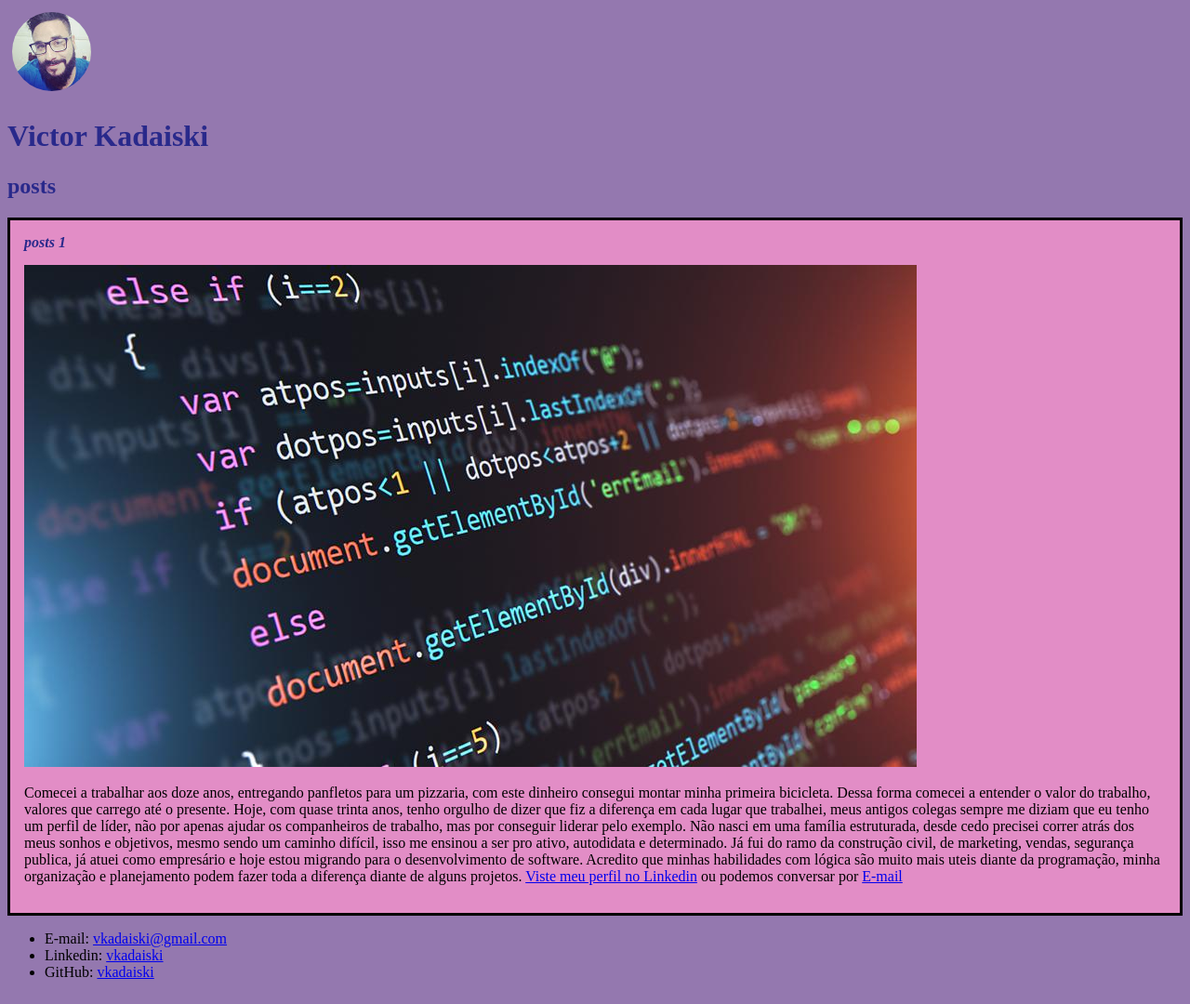
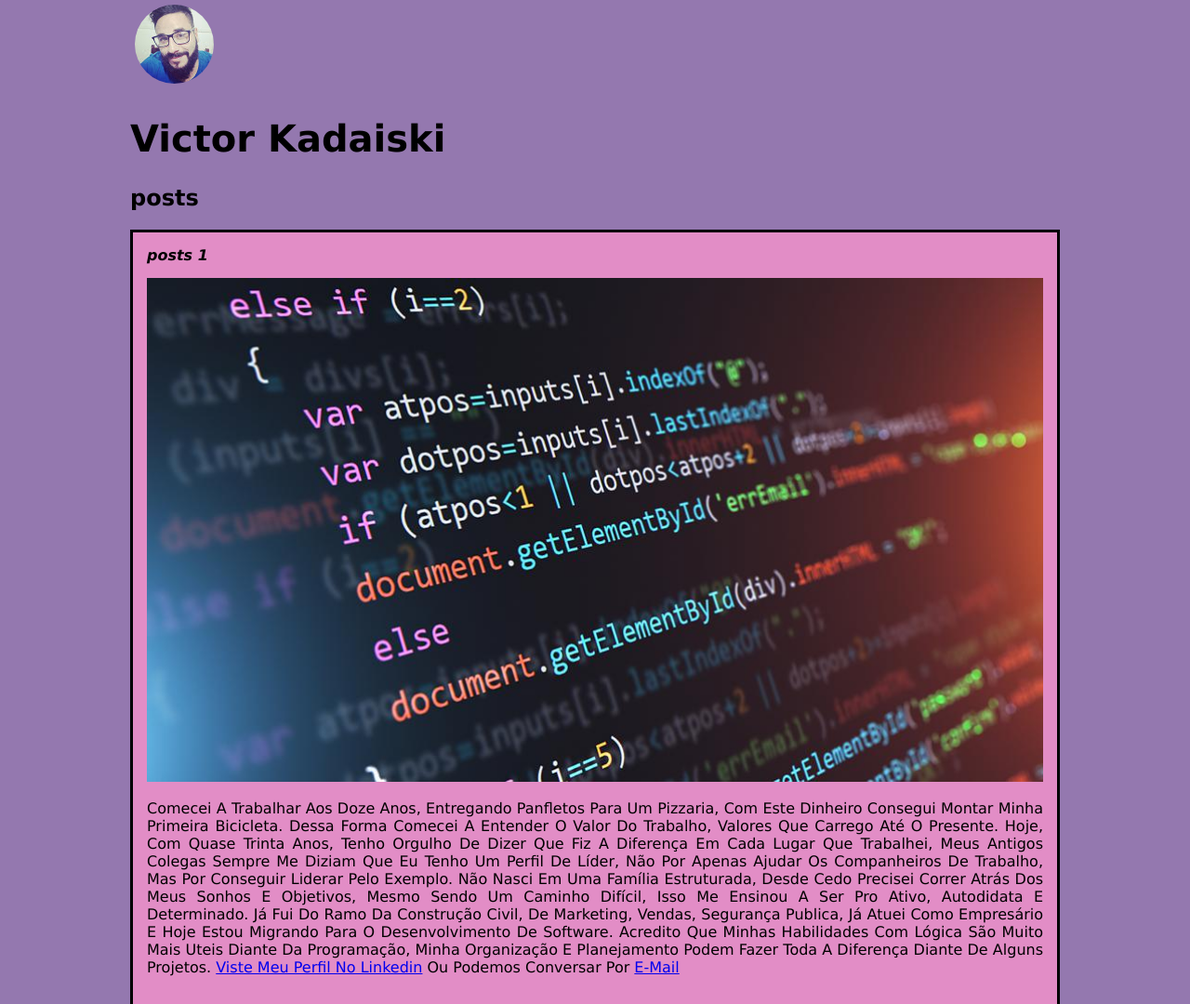
Before and after one commit to vkadaiski/Site-pessoal, a plain HTML site: page index.html in a window 1280 px wide. Shown: the top 1080 px of the page at 93% size. Drawn offline with Linux system fonts and the light colour scheme.

Commit message:
ajustando o site com css

```diff
--- a/Style.css
+++ b/Style.css
@@ -1,6 +1,9 @@
 
 body{
     background: rgb(148, 120, 175);
+    font-family: Verdana;
+    max-width: 1000px;
+    margin: auto;
 }
 
 .photo{
@@ -9,7 +12,12 @@ body{
 }
 
 #title, .subtitle, .post_title{
-    color: rgb(41, 41, 139);
+    color: rgb(0, 0, 0);
+}
+
+#title{
+    font-size: 40px;
+
 }
 
 .post_title{
@@ -31,8 +39,11 @@ body{
 .post_content{
     margin: 0;
     margin-bottom: 15px;
+    text-transform: capitalize;
+    text-align: justify;
 }
 
 .post_image{
     margin-bottom: 15px;
+    width: 100%;
 }
```
